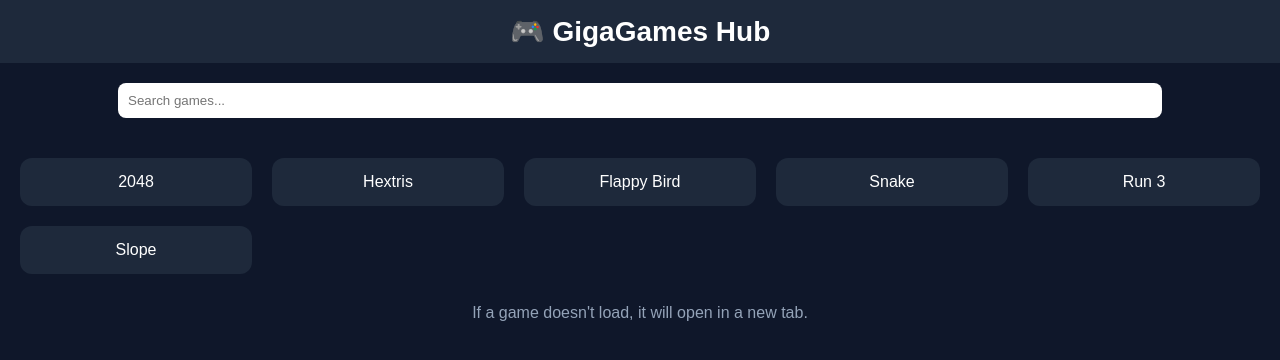
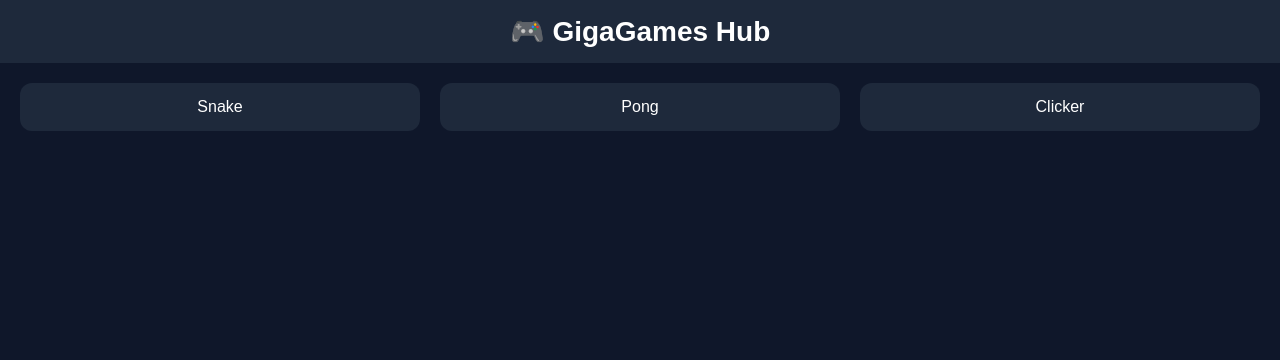
Before and after one commit to bois6294-cmd/gigagames-, a plain HTML site: page index.html in a window 1280 px wide. Drawn offline with Linux system fonts and the light colour scheme.

Commit message:
Update index.html

```diff
--- a/index.html
+++ b/index.html
@@ -5,14 +5,13 @@
 <title>GigaGames Hub</title>
 
 <style>
-body {margin:0;font-family:Arial;background:#0f172a;color:white;}
-header {background:#1e293b;padding:15px;text-align:center;font-size:28px;font-weight:bold;}
-#search {width:80%;padding:10px;margin:20px auto;display:block;border-radius:8px;border:none;}
+body {margin:0;font-family:Arial;background:#0f172a;color:white;text-align:center;}
+header {background:#1e293b;padding:15px;font-size:28px;font-weight:bold;}
 .games {display:grid;grid-template-columns:repeat(auto-fit,minmax(200px,1fr));gap:20px;padding:20px;}
-.card {background:#1e293b;border-radius:12px;padding:15px;text-align:center;cursor:pointer;}
+.card {background:#1e293b;border-radius:12px;padding:15px;cursor:pointer;}
 .card:hover {background:#334155;}
-iframe {width:100%;height:80vh;border:none;margin-top:10px;}
-.notice {text-align:center;margin-top:10px;color:#94a3b8;}
+canvas {background:black;margin-top:20px;}
+button {padding:10px;margin:5px;}
 </style>
 
 </head>
@@ -20,44 +19,75 @@
 
 <header>🎮 GigaGames Hub</header>
 
-<input id="search" placeholder="Search games..." oninput="renderGames()">
+<div class="games">
+  <div class="card" onclick="snake()">Snake</div>
+  <div class="card" onclick="pong()">Pong</div>
+  <div class="card" onclick="clicker()">Clicker</div>
+</div>
 
-<div class="games" id="games"></div>
 <div id="gameArea"></div>
-<div class="notice">If a game doesn't load, it will open in a new tab.</div>
 
 <script>
 
-// ✅ ONLY VERIFIED WORKING GAMES
-const gameList = [
-  {name:'2048', url:'https://play2048.co/', embed:true},
-  {name:'Hextris', url:'https://hextris.io/', embed:true},
-  {name:'Flappy Bird', url:'https://nebezb.com/floppybird/', embed:true},
-  {name:'Snake', url:'https://playsnake.org/', embed:true},
+// ===== SNAKE =====
+function snake(){
+  gameArea.innerHTML='<canvas id="c" width="400" height="400"></canvas>';
+  let ctx=c.getContext('2d');
+  let s=[{x:10,y:10}],dx=1,dy=0,f={x:5,y:5};
 
-  // fallback (opens new tab if blocked)
-  {name:'Run 3', url:'https://ubg100.github.io/games/run-3/', embed:false},
-  {name:'Slope', url:'https://ubg100.github.io/games/slope/', embed:false}
-];
+  document.onkeydown=e=>{
+    if(e.key==='ArrowUp'){dx=0;dy=-1}
+    if(e.key==='ArrowDown'){dx=0;dy=1}
+    if(e.key==='ArrowLeft'){dx=-1;dy=0}
+    if(e.key==='ArrowRight'){dx=1;dy=0}
+  }
 
-function renderGames(){
-  const search = document.getElementById('search').value.toLowerCase();
+  setInterval(()=>{
+    let h={x:s[0].x+dx,y:s[0].y+dy};
+    s.unshift(h);
+    if(h.x===f.x&&h.y===f.y){f={x:Math.random()*20|0,y:Math.random()*20|0}} else s.pop();
 
-  document.getElementById('games').innerHTML = gameList
-    .filter(g => g.name.toLowerCase().includes(search))
-    .map(g => `<div class="card" onclick="openGame('${g.url}', ${g.embed})">${g.name}</div>`)
-    .join('');
+    ctx.fillRect(0,0,400,400);
+    ctx.fillStyle='lime';s.forEach(p=>ctx.fillRect(p.x*20,p.y*20,18,18));
+    ctx.fillStyle='red';ctx.fillRect(f.x*20,f.y*20,18,18);
+  },100);
 }
 
-function openGame(url, embed){
-  if(embed){
-    document.getElementById('gameArea').innerHTML = `<iframe src="${url}"></iframe>`;
-  } else {
-    window.open(url, '_blank'); // 🔥 fallback
-  }
+// ===== PONG =====
+function pong(){
+  gameArea.innerHTML='<canvas id="p" width="400" height="400"></canvas>';
+  let ctx=p.getContext('2d');
+  let y=150, ball={x:200,y:200,dx:3,dy:3};
+
+  document.onmousemove=e=>y=e.clientY-200;
+
+  setInterval(()=>{
+    ctx.fillRect(0,0,400,400);
+
+    ctx.fillStyle='white';
+    ctx.fillRect(10,y,10,80);
+
+    ball.x+=ball.dx;
+    ball.y+=ball.dy;
+
+    if(ball.y<0||ball.y>400) ball.dy*=-1;
+    if(ball.x<20&&ball.y>y&&ball.y<y+80) ball.dx*=-1;
+    if(ball.x>400) ball.x=200;
+
+    ctx.fillRect(ball.x,ball.y,10,10);
+  },30);
 }
 
-renderGames();
+// ===== CLICKER =====
+function clicker(){
+  let score=0;
+  gameArea.innerHTML=`
+    <h2>Clicker</h2>
+    <h1 id="s">0</h1>
+    <button onclick="add()">CLICK</button>
+  `;
+  window.add=()=>{score++;s.innerText=score;}
+}
 
 </script>
 
```
